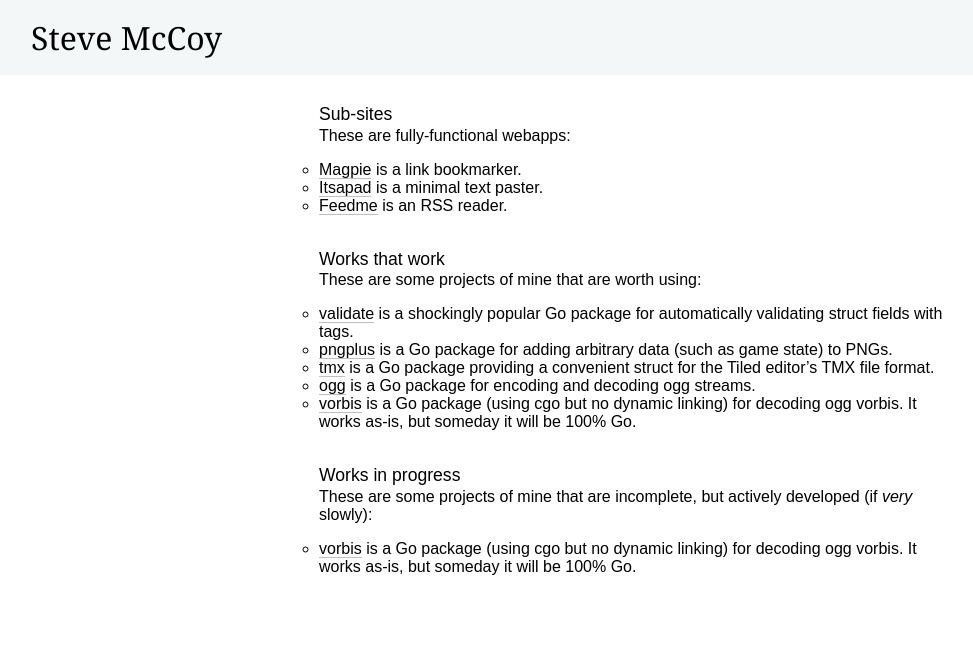
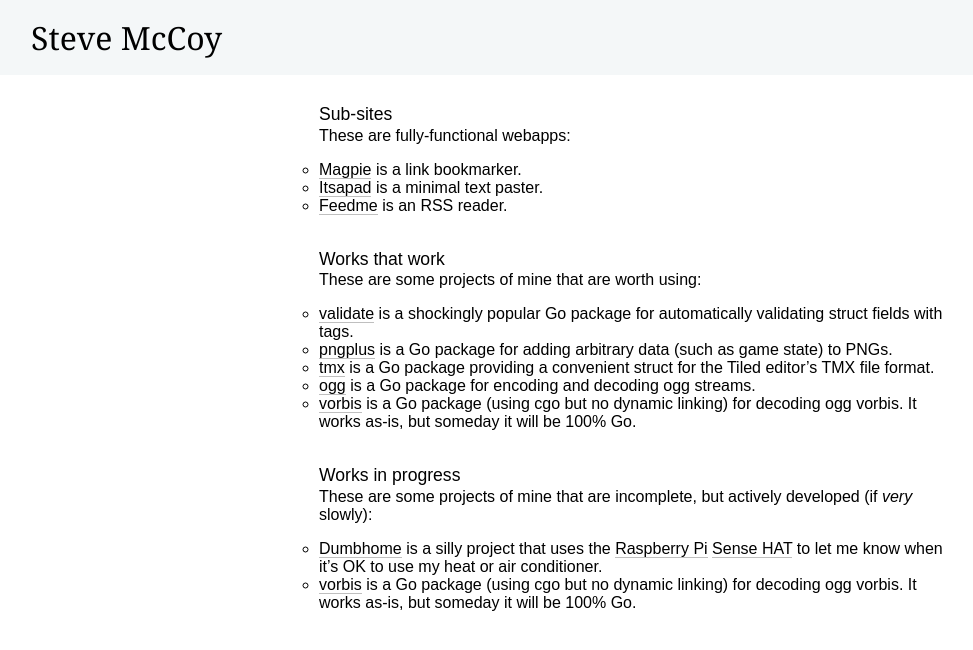
Before and after one commit to mccoyst/mccoyst.github.io, a Jekyll site: the page built from index.md, in a window 1280 px wide. Shown: the top 650 px of the page, without its empty margins (1-974 px from the left). Built offline with Jekyll 4.4.1, drawn with Linux system fonts in a browser that asks for light colours; some web fonts are replaced.

Commit message:
Add an entry for Dumbhome

```diff
--- a/index.md
+++ b/index.md
@@ -24,4 +24,5 @@ Works in progress
 =================
 These are some projects of mine that are incomplete, but actively developed (if *very* slowly):
 
+ * [Dumbhome](https://github.com/mccoyst/dumbhome) is a silly project that uses the [Raspberry Pi](https://www.raspberrypi.org) [Sense HAT](https://www.raspberrypi.org/products/sense-hat/) to let me know when it's OK to use my heat or air conditioner.
  * [vorbis](https://github.com/mccoyst/vorbis) is a Go package (using cgo but no dynamic linking) for decoding ogg vorbis. It works as-is, but someday it will be 100% Go.
```
